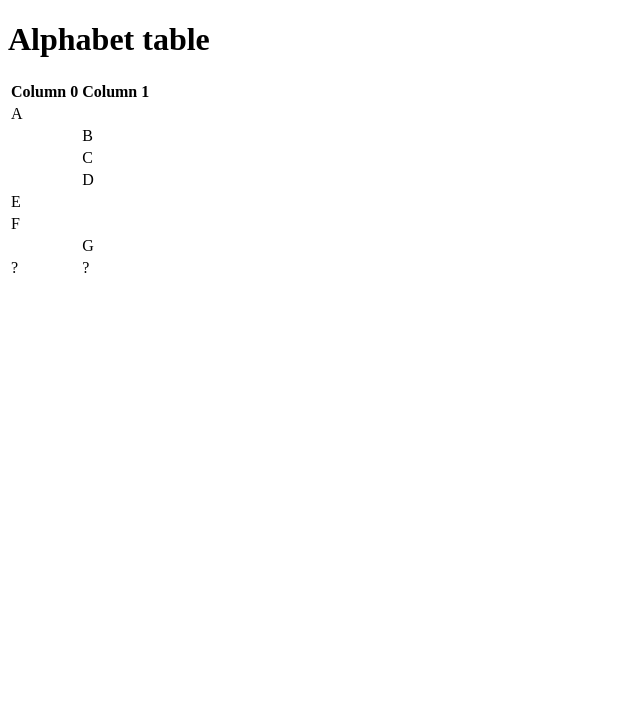
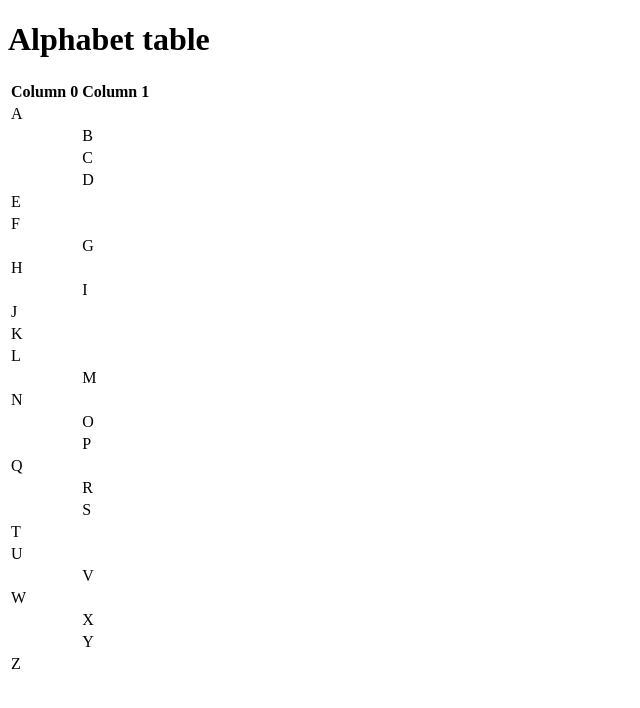
Before and after one commit to comp426-2022-spring/a00-jakebratton28, a website: page index.html in a window 1280 px wide. Shown: the whole page, without its empty margins (0-640 px from the left). Drawn offline with Linux system fonts and the light colour scheme.

Commit message:
Added browser-sync and the rest of the alphabet

```diff
--- a/index.html
+++ b/index.html
@@ -37,7 +37,61 @@
                                         <td></td><td>G</td>
                                         </tr>
                                         <tr>
-                                        <td>?</td><td>?</td>
+                                        <td>H</td><td></td>
+                                        </tr>
+                                        <tr>
+                                        <td></td><td>I</td>
+                                        </tr>
+                                        <tr>
+                                        <td>J</td><td></td>
+                                        </tr>
+                                        <tr>
+                                            <td>K</td><td></td>
+                                        </tr>
+                                        <tr>
+                                            <td>L</td><td></td>
+                                        </tr>
+                                        <tr>
+                                            <td></td><td>M</td>
+                                        </tr>
+                                        <tr>
+                                            <td>N</td><td></td>
+                                        </tr>
+                                        <tr>
+                                            <td></td><td>O</td>
+                                        </tr>
+                                        <tr>
+                                            <td></td><td>P</td>
+                                        </tr>
+                                        <tr>
+                                            <td>Q</td><td></td>
+                                        </tr>
+                                        <tr>
+                                            <td></td><td>R</td>
+                                        </tr>
+                                        <tr>
+                                            <td></td><td>S</td>
+                                        </tr>
+                                        <tr>
+                                            <td>T</td><td></td>
+                                        </tr>
+                                        <tr>
+                                            <td>U</td><td></td>
+                                        </tr>
+                                        <tr>
+                                            <td></td><td>V</td>
+                                        </tr>
+                                        <tr>
+                                            <td>W</td><td></td>
+                                        </tr>
+                                        <tr>
+                                            <td></td><td>X</td>
+                                        </tr>
+                                        <tr>
+                                            <td></td><td>Y</td>
+                                        </tr>
+                                        <tr>
+                                            <td>Z</td><td></td>
                                         </tr>
                                 </tbody>
             </table>
--- a/package.json
+++ b/package.json
@@ -15,5 +15,8 @@
   "bugs": {
     "url": "https://github.com/comp426-2022-spring/a00-jakebratton28/issues"
   },
-  "homepage": "https://github.com/comp426-2022-spring/a00-jakebratton28#readme"
+  "homepage": "https://github.com/comp426-2022-spring/a00-jakebratton28#readme",
+  "dependencies": {
+    "browser-sync": "^2.27.7"
+  }
 }
```
Also changed, not shown: 1 other file.
